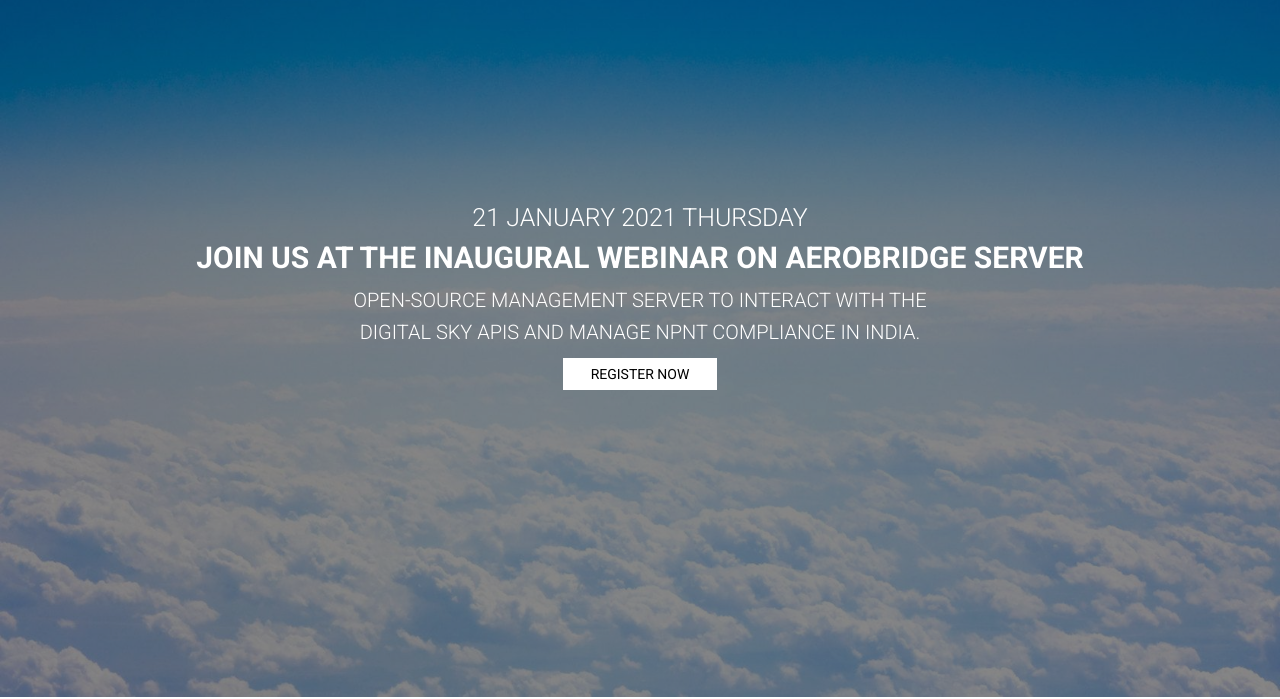
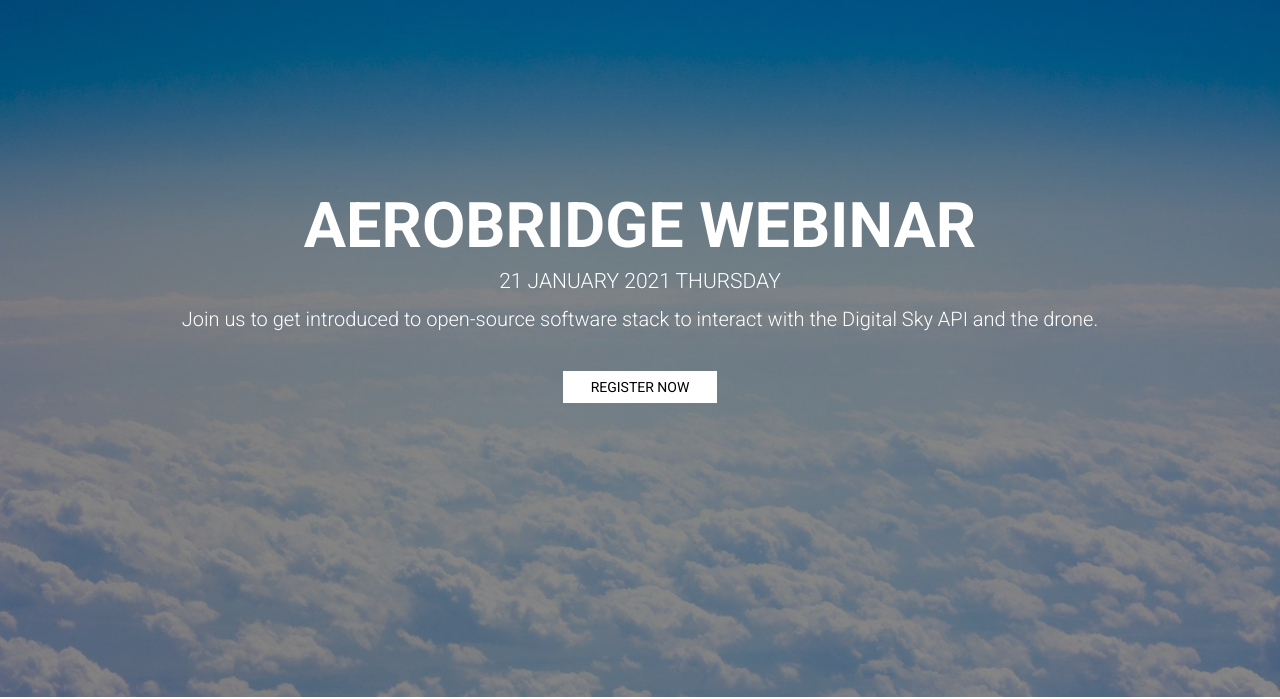
Before and after one commit to openskies-sh/aerobridge-webinar, a website: page index.html in a window 1280 px wide. Shown: the part 103-802 px from the top of the page. Drawn offline with Linux system fonts and the light colour scheme; a script that the page names is missing; files whose address does not match are found by name.

Commit message:
Updated CSS

```diff
--- a/assets/css/main.css
+++ b/assets/css/main.css
@@ -316,6 +316,8 @@
 /*
  * 5.0 Site Header
  */
+
+
 .site-header {
   width: 100%;
   height: 100%;
@@ -346,19 +348,21 @@
   vertical-align: middle;
   height: 100vh;
 }
-.site-header .intro h2 {
+.site-header .intro h3 {
   margin-top: 0px;
-  font-size: 25px;
-  font-weight: 300;
+  font-size: 21px;
+  font-weight: 200;
 }
 .site-header .intro h1 {
   margin-top: 0px;
-  font-size: 30px;
+  font-size: 63px;
+  font-weight: 700;
 }
 .site-header .intro p {
   font-size: 20px;
   margin-bottom: 10px;
-  font-weight: 300;
+  font-weight: 100;
+  text-transform: none;
 }
 
 @media (min-width: 768px) {
--- a/index.html
+++ b/index.html
@@ -5,7 +5,7 @@
     <meta http-equiv="X-UA-Compatible" content="IE=edge">
     <meta name="viewport" content="width=device-width, initial-scale=1">
 
-    <title>Aerobridge Launch</title>
+    <title>Aerobridge Webinar</title>
 
     <!-- css -->
     <link rel="stylesheet" href="bower_components/bootstrap/dist/css/bootstrap.min.css">
@@ -51,16 +51,12 @@
             </div>
         </div><!-- /.container -->
     </nav>
-
     <header id="site-header" class="site-header valign-center">
         <div class="intro">
-
-            <h2>21 January 2021 Thursday</h2>
-
-            <h1>Join us at the INAUGURAL webinar on Aerobridge Server</h1>
-
-            <p>Open-source management server to interact with the <br>Digital Sky APIs and manage NPNT compliance in India.</p>
-
+            <h1>Aerobridge Webinar</h1>
+            <h3>21 January 2021 Thursday</h3>
+            <p>Join us to get introduced to open-source software stack to interact with the Digital Sky API and the drone.</p>
+            <br>
             <a class="btn btn-white" data-scroll href="#registration">Register Now</a>
 
         </div>
@@ -71,7 +67,7 @@
             <div class="row">
 
                 <figure>
-                    <img alt="" class="img-responsive" src="assets/images/partner/logo.png">
+                    <img alt="" class="img-responsive"  src="assets/images/partner/logo.png">
                 </figure>
 
             </div>
@@ -102,9 +98,7 @@
                     <h3 class="section-title">Who should attend </h3>
                         <br>
                     <p>
-
-                        This is a webinar focused on a "management server" for interacting with the Digital Sky APIs. We will talk about the current and upcoming work with a technical focus:
-
+                        This is a webinar focused on the full "Aerobridge Stack" for interacting with the Digital Sky APIs and RFM/GCS integration. We will talk about the current and upcoming work with a technical focus:
                     </p>
 
 
@@ -119,19 +113,11 @@
 
                     </ul>
 
-
-
-
                 </div><!-- /.col-sm-6 -->
-
-
-
-
 
             </div><!-- /.row -->
         </div><!-- /.container -->
     </section>
-
 
     <section id="speakers" class="section about">
         <div class="container">
@@ -161,10 +147,10 @@
                     <p>
 
                         He completed his PhD in Geodesign from the Centre for Advanced Spatial
-                        Analysis at <b>University College London </b>. His engineering background
-                        includes master’s degrees from the <b>University of Michigan </b> in Ann Arbor
-                        and <b>Massachusetts Institute of Technology </b> in Cambridge, USA and a
-                        bachelor’s degree from Nagpur University in Nagpur, India. More
+                        Analysis at <u>University College London</u>. His engineering background
+                        includes master’s degrees from the <u>University of Michigan</u> in Ann Arbor
+                        and <u>Massachusetts Institute of Technology</u> in Cambridge, USA and a
+                        bachelor’s degree in Mechanical Engineering from Nagpur University in Nagpur, India. More
                         information at <b> <a href="https://www.hrishikeshballal.net">www.hrishikeshballal.net.</a></b>
 
 
@@ -184,10 +170,6 @@
         <div data-aidaform-widget="form-2019-12" data-url="https://aerobridge.aidaform.com/npnt-opensource" data-width="100%" data-height="1920px" data-do-resize></div><script>(function(){var r,d=document,gt=d.getElementById,cr=d.createElement,tg=d.getElementsByTagName,id="aidaform-embed";if(!gt.call(d,id)){r=cr.call(d,"script");r.id=id;r.src="https://embed.aidaform.com/embed.js";(d.head || tg.call(d,"head")[0]).appendChild(r);}})()</script>
 
     </section>
-
-
-
-
 
 
     <footer class="site-footer">
```
Also changed, not shown: assets/images/backgrounds/jumbotron-header.jpg (added).
